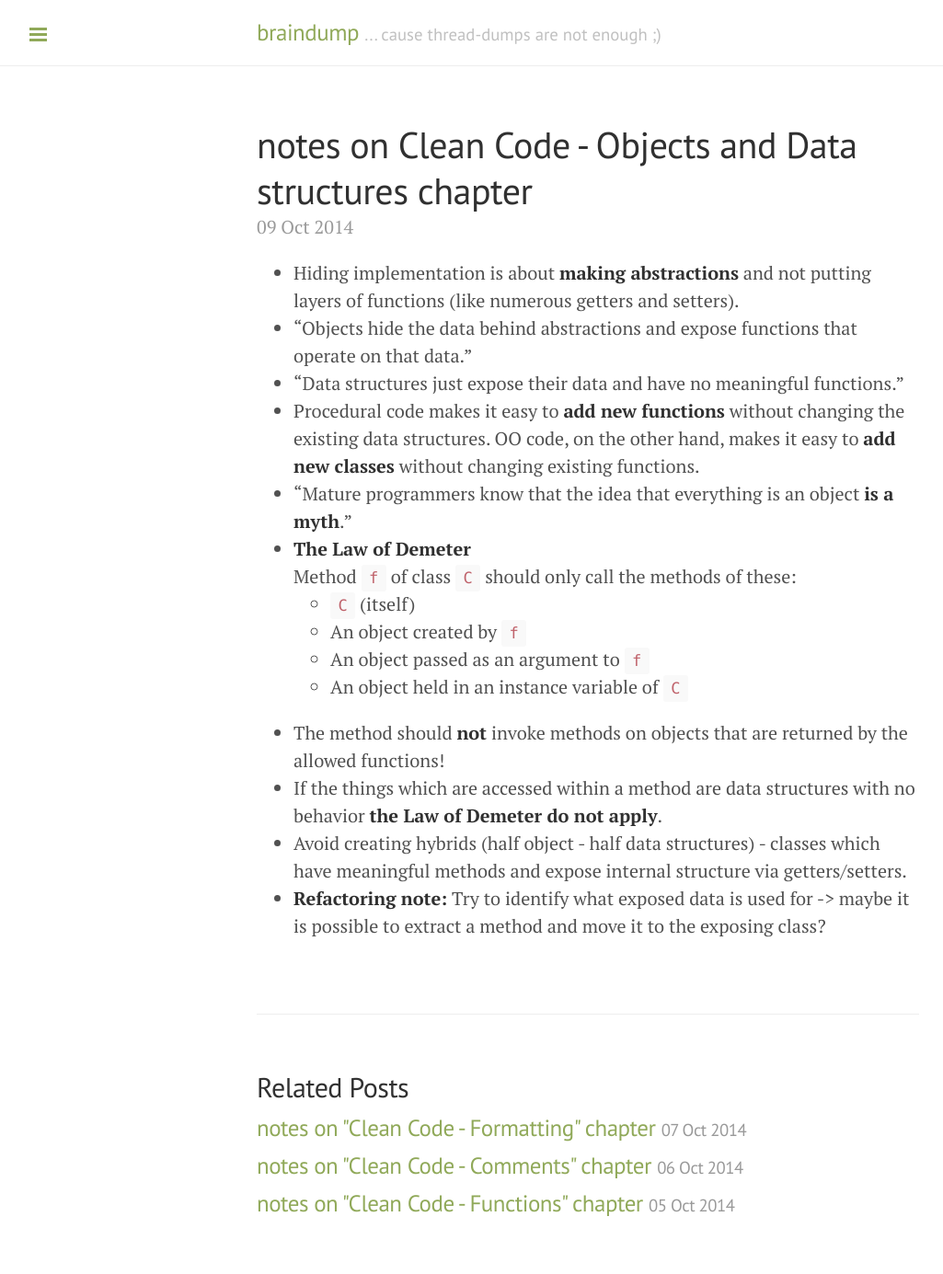
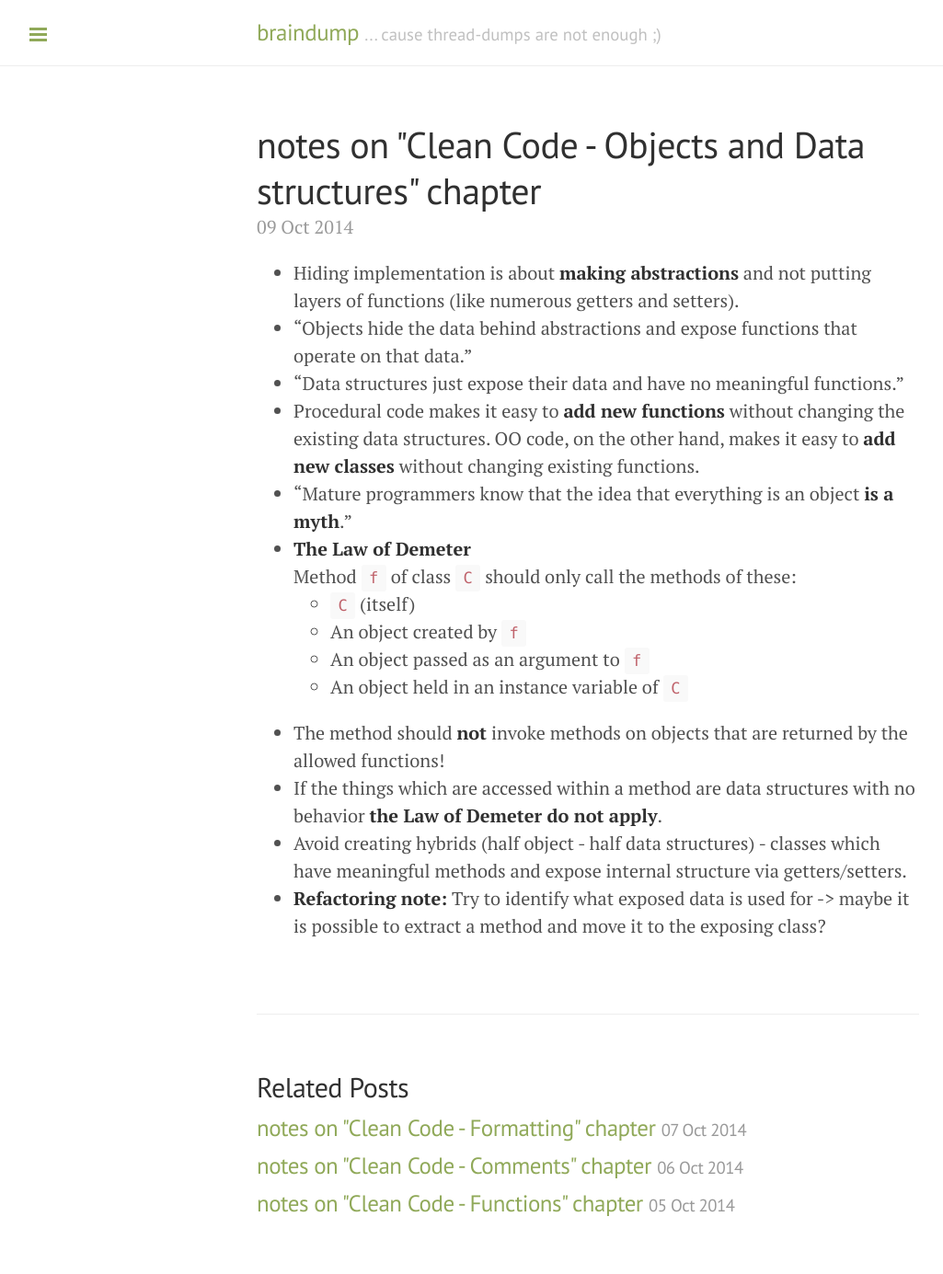
Before and after one commit to pkoperek/braindump, a Jekyll site: the page built from _posts/2014-10-09-notes-on-cc-chap6.md, in a window 1280 px wide. Shown: the whole page at 92% size, without its empty margins (1-1026 px from the left). Built offline with Jekyll 4.4.1, drawn with Linux system fonts in a browser that asks for light colours; Markdown is read by kramdown in place of the engine named in the settings.

```diff
--- a/_posts/2014-10-09-notes-on-cc-chap6.md
+++ b/_posts/2014-10-09-notes-on-cc-chap6.md
@@ -1,6 +1,6 @@
 ---
 layout: post
-title: notes on Clean Code - Objects and Data structures chapter
+title: notes on "Clean Code - Objects and Data structures" chapter
 ---
 
   * Hiding implementation is about **making abstractions** and not putting layers of functions (like numerous getters and setters).
```
